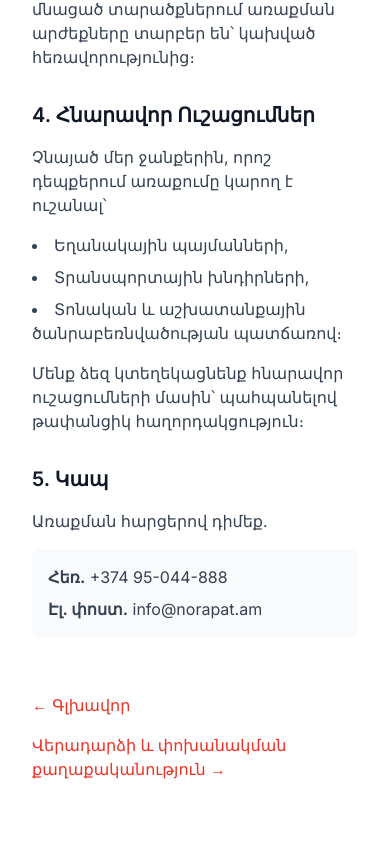
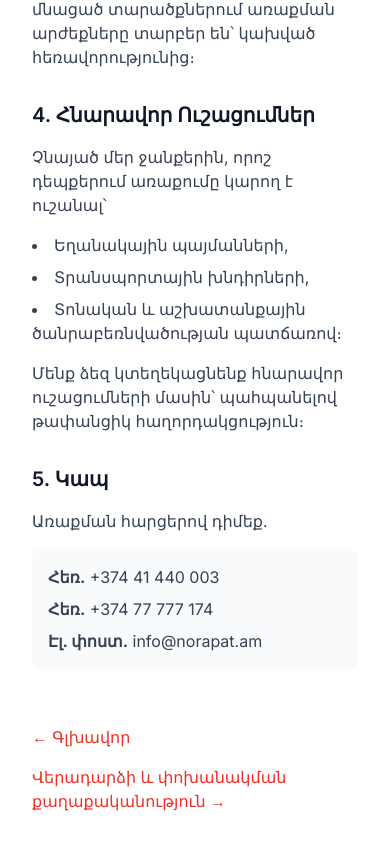
Before and after one commit to neetrino/norapat.am, a Next.js app: page /delivery in a window 390 px wide. Shown: the part 1224-2073 px from the top of the page. Built offline with nearby package versions, Linux system fonts and the light colour scheme; no server answers; the database is empty.

Commit message:
Update contact phone numbers in delivery policy

```diff
--- a/src/app/delivery/page.tsx
+++ b/src/app/delivery/page.tsx
@@ -107,7 +107,10 @@ export default function DeliveryPage() {
               <p className="text-gray-700 mb-4">Առաքման հարցերով դիմեք.</p>
               <div className="bg-gray-50 p-4 rounded-lg">
                 <p className="text-gray-700 mb-2">
-                  <strong>Հեռ.</strong> +374 95-044-888
+                  <strong>Հեռ.</strong> +374 41 440 003
+                </p>
+                <p className="text-gray-700 mb-2">
+                  <strong>Հեռ.</strong> +374 77 777 174
                 </p>
                 <p className="text-gray-700">
                   <strong>Էլ. փոստ.</strong> info@norapat.am
```
